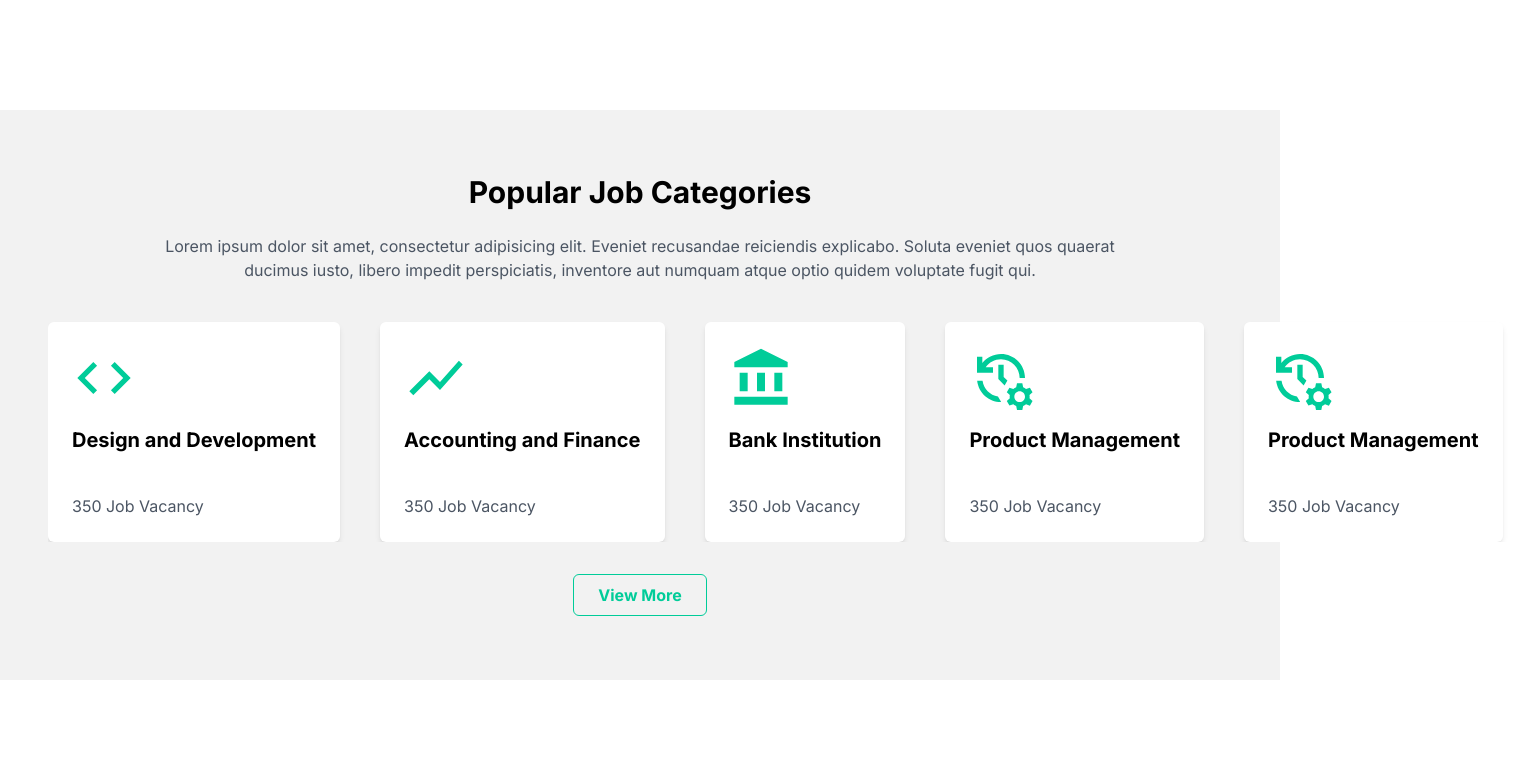
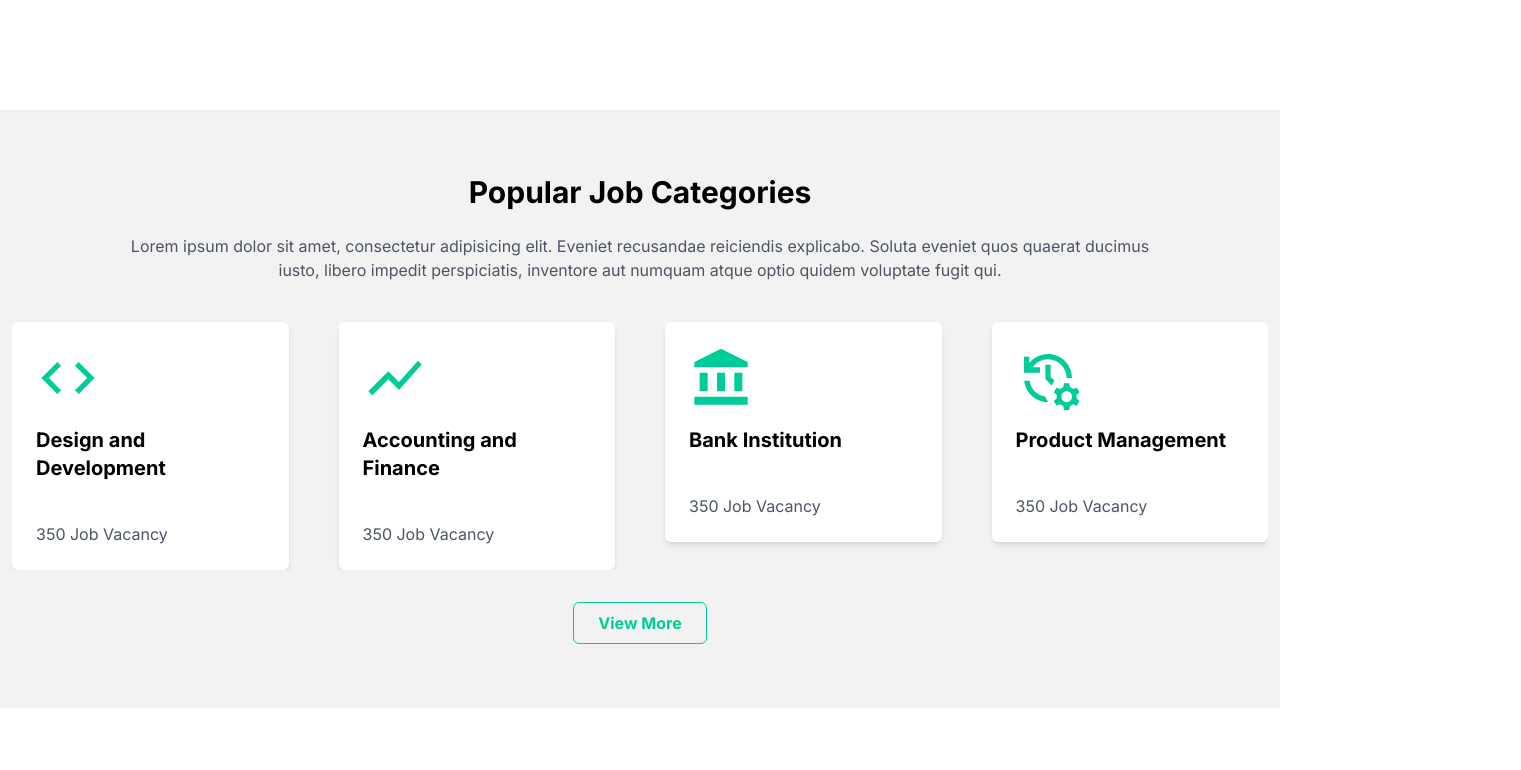
Before and after one commit to MohammedElHabach/CreoHub-Intership-Frontend-Week-3, a Next.js app: page / in a window 1280 px wide. Shown: the part 1634-2404 px from the top of the page, 1521 px wide, since content can reach past the window. Built offline with nearby package versions, Linux system fonts and the light colour scheme.

Commit message:
adding swiper

```diff
--- a/src/app/globals.css
+++ b/src/app/globals.css
@@ -26,9 +26,9 @@
  /* width: 10% !important; */
 }
 
-.swiper-slide {
+/* .swiper-slide {
   width: auto !important;
-}
+} */
 
 
 
--- a/src/components/PopularCategories.js
+++ b/src/components/PopularCategories.js
@@ -50,15 +50,16 @@ const PopularCategories = () => {
     ]
   return (
     <section id='popular-categories' className='bg-grayBg'>
-        <div className="xl:container mx-auto px-12 mt-12 py-16">
+        <div className=" mt-12 py-16">
             <div className="flex flex-col items-center">
+                <div className="xl:container">
                     <h2 className="text-3xl font-bold text-center">Popular Job Categories</h2>
                     <div className='pt-6 text-center  '>
                         <p className="text-gray-600 md:mx-7 lg:mx-20 xl:mx-28 2xl:mx-36">Lorem ipsum dolor sit amet, consectetur adipisicing elit. Eveniet recusandae reiciendis explicabo. Soluta eveniet quos quaerat ducimus iusto, libero impedit perspiciatis, inventore aut numquam atque optio quidem voluptate fugit qui.</p>
                     </div>
-                <div className=' pt-5 grid grid-cols-1 sm:grid-cols-3 gap-10 lg:grid-cols-4'>
+                </div>
 
-
+                <div className=' pt-5 px-3 container'>
                     <MySwiper >
                     {cardData.map((elt) => (
                         <SwiperSlide key={elt.title}>
--- a/src/components/Swiper.js
+++ b/src/components/Swiper.js
@@ -8,7 +8,6 @@ import 'swiper/css/pagination';
 import 'swiper/css/scrollbar';
 
 const MySwiper = ({ children }) => {
-    console.log(children);
   return (
     <Swiper
       modules={[Navigation, Pagination, Scrollbar, A11y,]}
@@ -16,7 +15,21 @@ const MySwiper = ({ children }) => {
     //   loop={false}
     // scrollbar
     // navigation
-      slidesPerView={4}
+      slidesPerView={2}
+      breakpoints={{
+        640: {
+          slidesPerView: 3,
+          spaceBetween: 30,
+        },
+        // 768: {
+        //   slidesPerView: 4,
+        //   spaceBetween: 40,
+        // },
+        1024: {
+          slidesPerView: 4,
+          spaceBetween: 50,
+        },
+      }}
       onSwiper={(swiper) => console.log(swiper)}
       onSlideChange={() => console.log('slide change')}
     >
```
Lines whose indentation alone changed are shown as unchanged.
